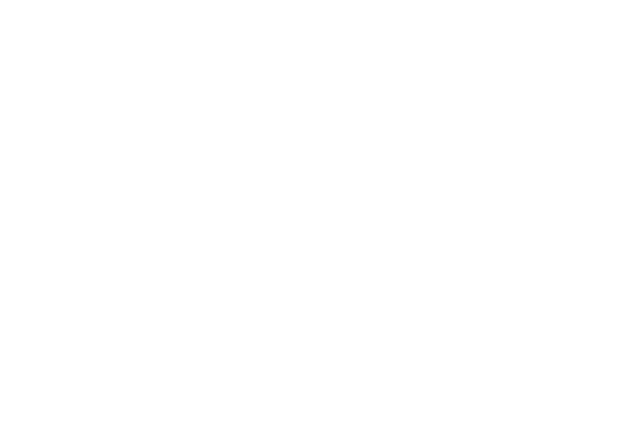
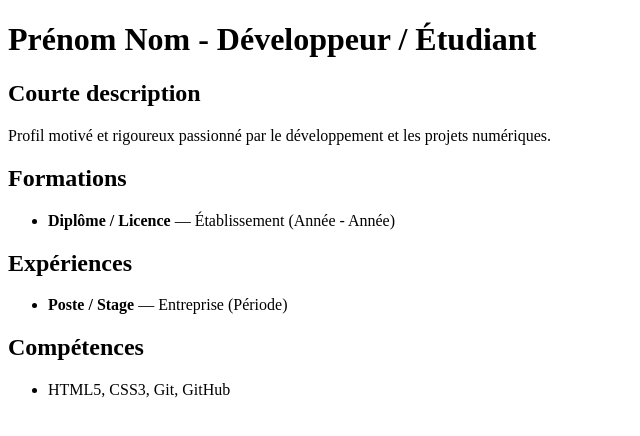
Before and after one commit to M7-kode/mon-cv, a plain HTML site: page index.html in a window 1280 px wide. Shown: the whole page, without its empty margins (0-640 px from the left). Drawn offline with Linux system fonts and the light colour scheme.

Commit message:
mise en place de la section competences

```diff
--- a/index.html
+++ b/index.html
@@ -3,14 +3,34 @@
 <head>
   <meta charset="UTF-8" />
   <meta name="viewport" content="width=device-width, initial-scale=1.0" />
-  <title>Mon CV</title>
+  <title>Mon CV - Compétences</title>
 </head>
 <body>
-  <header id="titre"></header>
-  <section id="description"></section>
-  <section id="formations"></section>
-  <section id="experiences"></section>
-  <section id="competences"></section>
+  <header id="titre">
+    <h1>Prénom Nom - Développeur / Étudiant</h1>
+  </header>
+  <section id="description">
+    <h2>Courte description</h2>
+    <p>Profil motivé et rigoureux passionné par le développement et les projets numériques.</p>
+  </section>
+  <section id="formations">
+    <h2>Formations</h2>
+    <ul>
+      <li><strong>Diplôme / Licence</strong> — Établissement (Année - Année)</li>
+    </ul>
+  </section>
+  <section id="experiences">
+    <h2>Expériences</h2>
+    <ul>
+      <li><strong>Poste / Stage</strong> — Entreprise (Période)</li>
+    </ul>
+  </section>
+  <section id="competences">
+    <h2>Compétences</h2>
+    <ul>
+      <li>HTML5, CSS3, Git, GitHub</li>
+    </ul>
+  </section>
   <section id="associations"></section>
 </body>
 </html>
```
